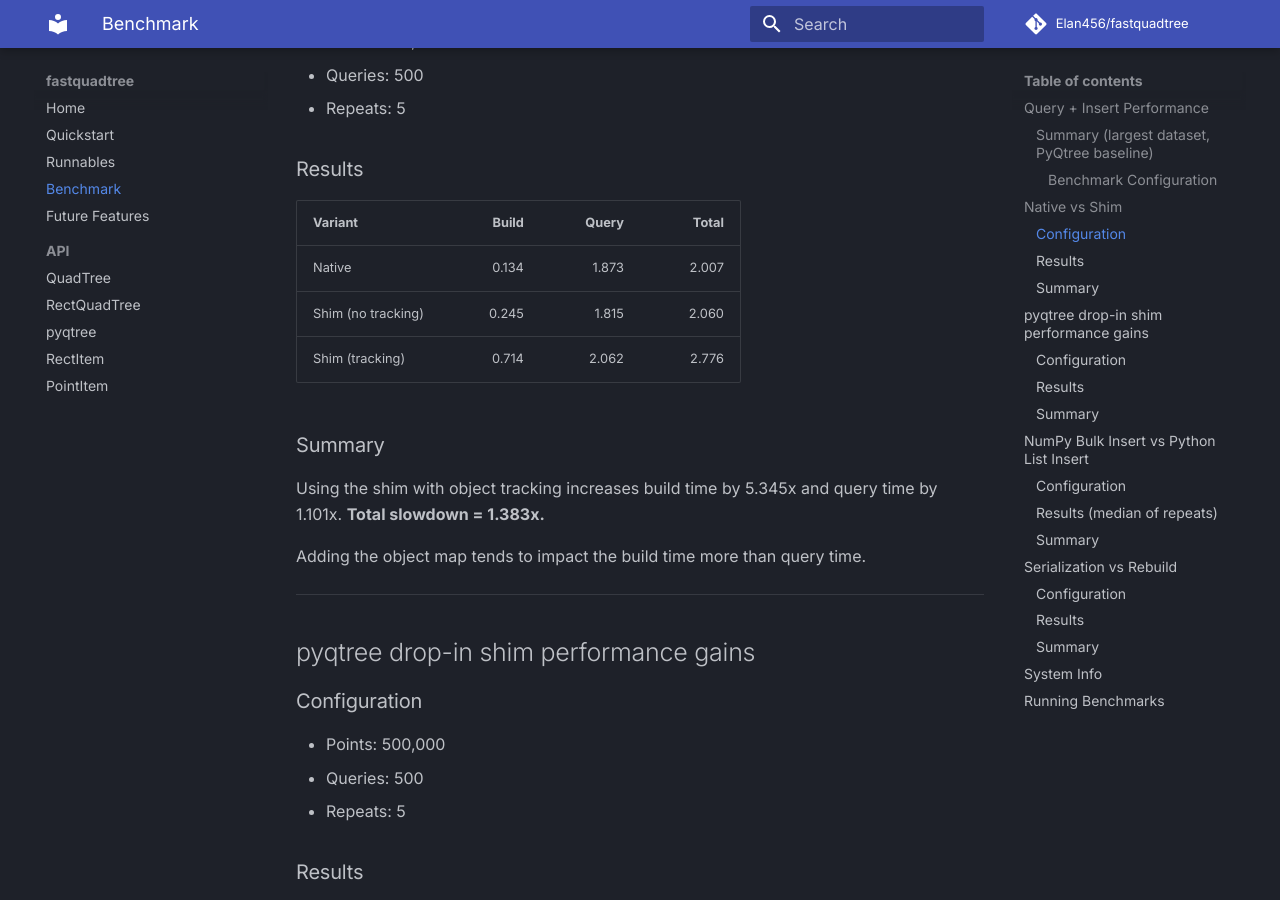
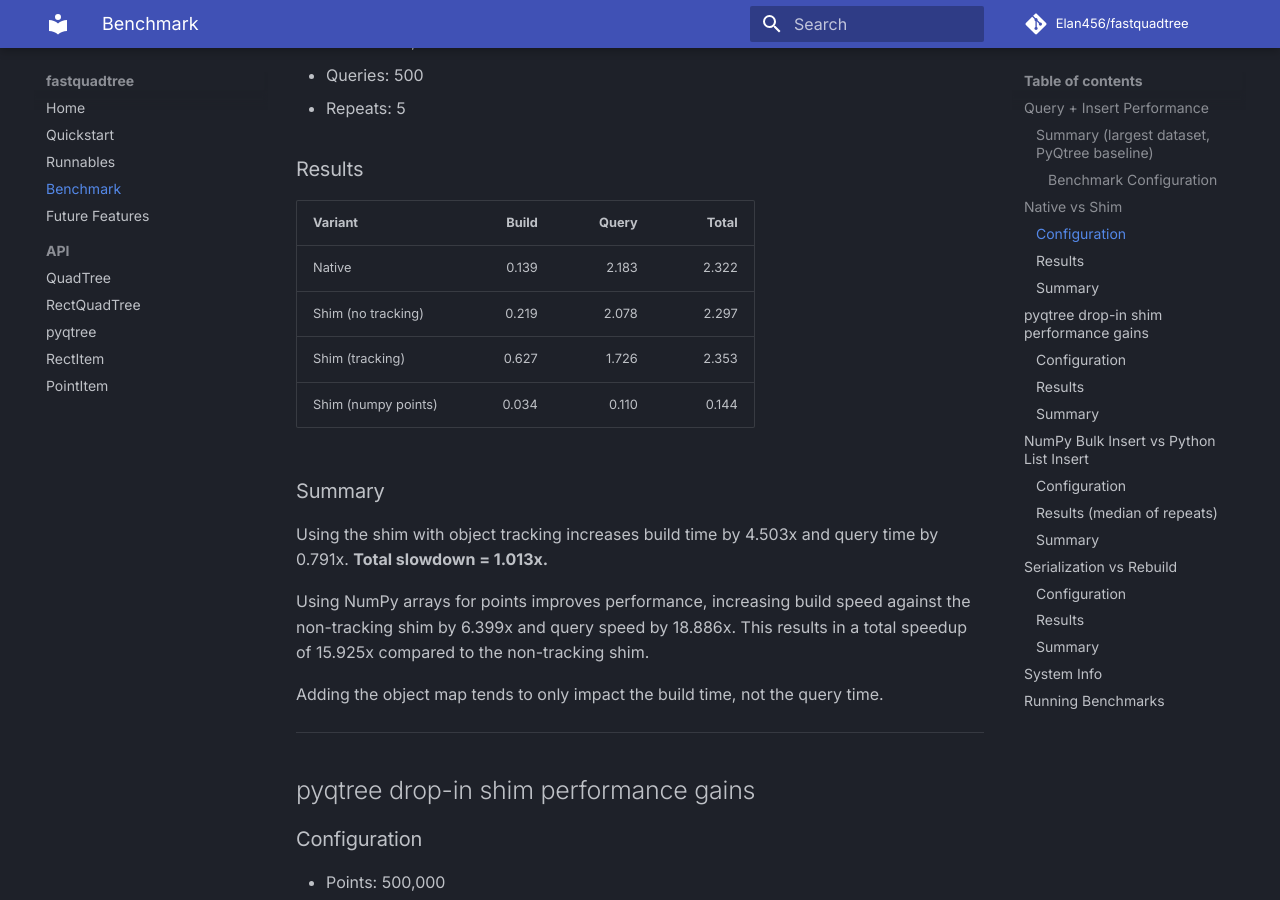
Before and after one commit to Elan456/fastquadtree, an MkDocs documentation site: the page built from docs/benchmark.md, in a window 1280 px wide and 900 px high, scrolled down 1948 px. Built offline with MkDocs 1.6.1 and Material for MkDocs 9.7.7, drawn with Linux system fonts in a browser that asks for light colours; comment, search, counter and statistics services are not loaded; some of the changed text lies outside the part shown.

Commit message:
docs: add benchmark of np vs base

```diff
--- a/docs/benchmark.md
+++ b/docs/benchmark.md
@@ -47,16 +47,20 @@ Quadtrees are the focus of the benchmark, but Rtrees are included for reference.
 
 | Variant | Build | Query | Total |
 |---|---:|---:|---:|
-| Native | 0.134 | 1.873 | 2.007 |
-| Shim (no tracking) | 0.245 | 1.815 | 2.060 |
-| Shim (tracking) | 0.714 | 2.062 | 2.776 |
+| Native | 0.139 | 2.183 | 2.322 |
+| Shim (no tracking) | 0.219 | 2.078 | 2.297 |
+| Shim (tracking) | 0.627 | 1.726 | 2.353 |
+| Shim (numpy points) | 0.034 | 0.110 | 0.144 |
 
 ### Summary
 
-Using the shim with object tracking increases build time by 5.345x and query time by 1.101x.
-**Total slowdown = 1.383x.**
+Using the shim with object tracking increases build time by 4.503x and query time by 0.791x.
+**Total slowdown = 1.013x.**
 
-Adding the object map tends to impact the build time more than query time.
+Using NumPy arrays for points improves performance, increasing build speed against the non-tracking shim by 6.399x and query speed by 18.886x.
+This results in a total speedup of 15.925x compared to the non-tracking shim.
+
+Adding the object map tends to only impact the build time, not the query time.
 
 -----------
 
@@ -134,10 +138,10 @@ If your data is already in a NumPy array, using the `insert_many` method directl
 ----------------
 
 ## System Info
-- **OS**: Windows 11 AMD64
-- **Python**: CPython 3.12.2
+- **OS**: CachyOS 6.17.6-2-cachyos x86_64
+- **Python**: CPython 3.13.7
 - **CPU**: AMD Ryzen 7 3700X 8-Core Processor (16 threads)
-- **Memory**: 31.9 GB
+- **Memory**: 31.3 GB
 - **GPU**: NVIDIA GeForce RTX 5070 (11.9 GB)
 
 ## Running Benchmarks
```
Also changed, not shown: 1 other file.
